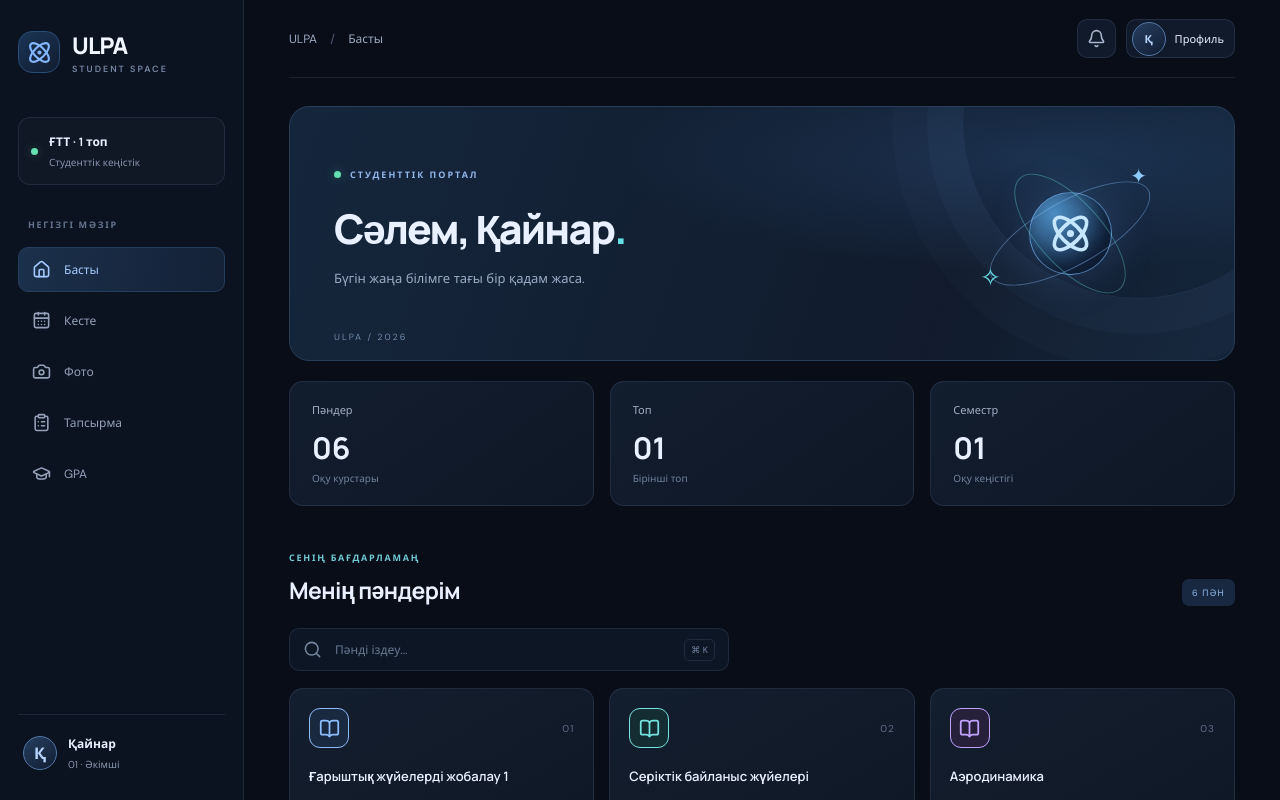
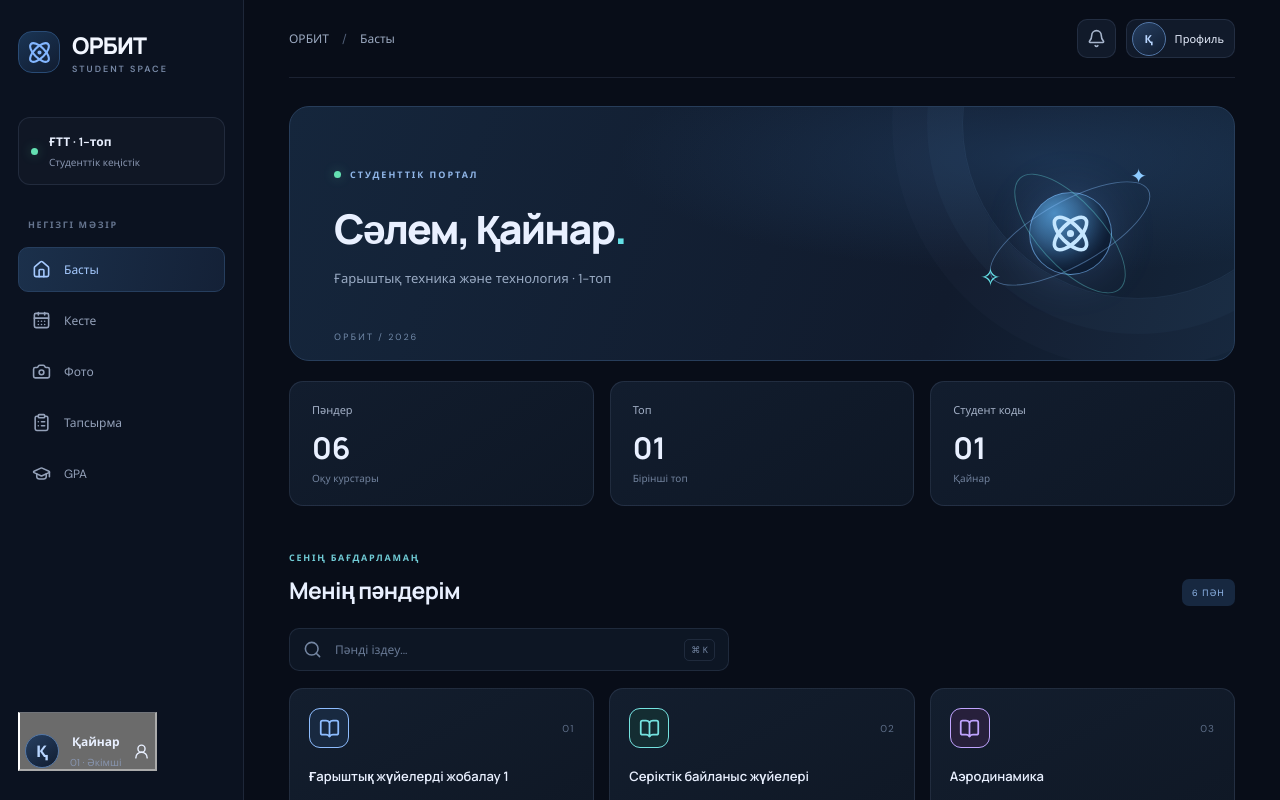
Before and after one commit to Qainar-Q/ULPA, a React (Vite) app: page / in a window 1280 px wide. Shown: the top 800 px of the page. Built offline with nearby package versions, Linux system fonts and the light colour scheme.

Commit message:
Update App.jsx

```diff
--- a/src/App.jsx
+++ b/src/App.jsx
@@ -7,10 +7,10 @@ import {
   GraduationCap,
   Search,
   Bell,
-  UserRound,
   Atom,
   ChevronRight,
   BookOpen,
+  UserRound,
 } from "lucide-react";
 import "./App.css";
 
@@ -44,79 +44,139 @@ export default function App() {
       <aside className="sidebar">
         <a className="brand" href="#home">
           <span className="brand-icon"><Atom size={25} /></span>
-          <span>ULPA<small>STUDENT SPACE</small></span>
+          <span>ОРБИТ<small>STUDENT SPACE</small></span>
         </a>
 
         <div className="group-card">
           <span className="status-dot" />
-          <div><strong>ҒТТ · 1 топ</strong><small>Студенттік кеңістік</small></div>
+          <div>
+            <strong>ҒТТ · 1-топ</strong>
+            <small>Студенттік кеңістік</small>
+          </div>
         </div>
 
         <p className="menu-caption">НЕГІЗГІ МӘЗІР</p>
+
         {navigation.map(({ label, icon: Icon }) => (
           <button
             className={`nav-item ${active === label ? "selected" : ""}`}
             key={label}
             onClick={() => setActive(label)}
           >
-            <Icon size={19} /><span>{label}</span>
+            <Icon size={19} />
+            <span>{label}</span>
           </button>
         ))}
 
         <div className="sidebar-bottom">
-          <div className="profile-mini">
+          <button
+            className="profile-mini"
+            onClick={() => setActive("Профиль")}
+          >
             <div className="avatar">Қ</div>
-            <div><strong>Қайнар</strong><small>01 · Әкімші</small></div>
-          </div>
+            <div>
+              <strong>Қайнар</strong>
+              <small>01 · Әкімші</small>
+            </div>
+            <UserRound size={17} />
+          </button>
         </div>
       </aside>
 
       <main className="main-area">
         <header className="topbar">
-          <div className="breadcrumb">ULPA <span>/</span> {active}</div>
+          <div className="breadcrumb">
+            ОРБИТ <span>/</span> {active}
+          </div>
+
           <div className="top-actions">
-            <button className="icon-button" aria-label="Хабарландырулар"><Bell size={19} /></button>
-            <button className="profile-button" onClick={() => setActive("Профиль")}>
-              <span className="avatar">Қ</span><span>Профиль</span>
+            <button
+              className="icon-button"
+              aria-label="Хабарландырулар"
+              title="Хабарландырулар"
+            >
+              <Bell size={19} />
+            </button>
+
+            <button
+              className="profile-button"
+              onClick={() => setActive("Профиль")}
+            >
+              <span className="avatar">Қ</span>
+              <span>Профиль</span>
             </button>
           </div>
         </header>
 
         <section className="welcome">
           <div className="welcome-copy">
-            <div className="eyebrow"><span /> СТУДЕНТТІК ПОРТАЛ</div>
-            <h1>Сәлем, Қайнар<span>.</span></h1>
-            <p>Бүгін жаңа білімге тағы бір қадам жаса.</p>
+            <div className="eyebrow">
+              <span /> СТУДЕНТТІК ПОРТАЛ
+            </div>
+
+            <h1>
+              Сәлем, Қайнар<span>.</span>
+            </h1>
+
+            <p>
+              Ғарыштық техника және технология · 1-топ
+            </p>
           </div>
+
           <div className="orbit-art">
             <div className="orbit-ring ring-one" />
             <div className="orbit-ring ring-two" />
-            <div className="planet"><Atom size={43} /></div>
+            <div className="planet">
+              <Atom size={43} />
+            </div>
             <span className="orbit-star star-one">✦</span>
             <span className="orbit-star star-two">✧</span>
           </div>
-          <div className="welcome-index">ULPA / 2026</div>
+
+          <div className="welcome-index">ОРБИТ / 2026</div>
         </section>
 
         <section className="stats-grid">
-          <article className="stat-card"><span>Пәндер</span><strong>06</strong><small>Оқу курстары</small></article>
-          <article className="stat-card"><span>Топ</span><strong>01</strong><small>Бірінші топ</small></article>
-          <article className="stat-card"><span>Семестр</span><strong>01</strong><small>Оқу кеңістігі</small></article>
+          <article className="stat-card">
+            <span>Пәндер</span>
+            <strong>06</strong>
+            <small>Оқу курстары</small>
+          </article>
+
+          <article className="stat-card">
+            <span>Топ</span>
+            <strong>01</strong>
+            <small>Бірінші топ</small>
+          </article>
+
+          <article className="stat-card">
+            <span>Студент коды</span>
+            <strong>01</strong>
+            <small>Қайнар</small>
+          </article>
         </section>
 
         <section className="courses-section">
           <div className="section-heading">
-            <div><span className="section-kicker">СЕНІҢ БАҒДАРЛАМАҢ</span><h2>Менің пәндерім</h2></div>
-            <span className="course-count">{filteredCourses.length} ПӘН</span>
+            <div>
+              <span className="section-kicker">СЕНІҢ БАҒДАРЛАМАҢ</span>
+              <h2>Менің пәндерім</h2>
+            </div>
+
+            <span className="course-count">
+              {filteredCourses.length} ПӘН
+            </span>
           </div>
 
           <label className="search-box">
             <Search size={19} />
+
             <input
               value={search}
               onChange={(event) => setSearch(event.target.value)}
               placeholder="Пәнді іздеу..."
             />
+
             <span>⌘ K</span>
           </label>
 
@@ -124,22 +184,35 @@ export default function App() {
             {filteredCourses.map((course, index) => (
               <article className="course-card" key={course.name}>
                 <div className="course-top">
-                  <div className={`course-symbol ${course.color}`}><BookOpen size={21} /></div>
-                  <span className="course-number">0{index + 1}</span>
+                  <div className={`course-symbol ${course.color}`}>
+                    <BookOpen size={21} />
+                  </div>
+
+                  <span className="course-number">
+                    {String(index + 1).padStart(2, "0")}
+                  </span>
                 </div>
+
                 <h3>{course.name}</h3>
                 <p>{course.teacher}</p>
-                <button className="course-link" onClick={() => setActive(course.name)}>
+
+                <button
+                  className="course-link"
+                  onClick={() => setActive(course.name)}
+                >
                   Пәнді ашу <ChevronRight size={17} />
                 </button>
               </article>
             ))}
-            {filteredCourses.length === 0 && <p className="empty-state">Пән табылмады.</p>}
+
+            {filteredCourses.length === 0 && (
+              <p className="empty-state">Пән табылмады.</p>
+            )}
           </div>
         </section>
 
         <footer className="footer">
-          <span><Atom size={15} /> ULPA</span>
+          <span><Atom size={15} /> ОРБИТ</span>
           <span>Ғарыштық техника және технология</span>
           <span>2026</span>
         </footer>
@@ -152,7 +225,8 @@ export default function App() {
             className={active === label ? "mobile-active" : ""}
             onClick={() => setActive(label)}
           >
-            <Icon size={20} /><span>{label}</span>
+            <Icon size={20} />
+            <span>{label}</span>
           </button>
         ))}
       </nav>
```
